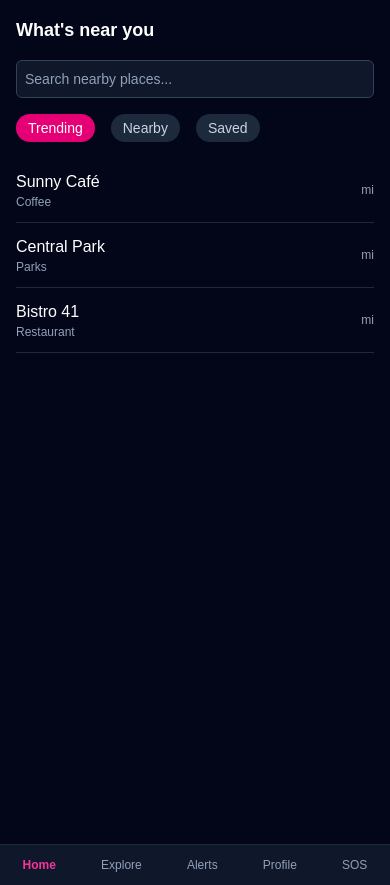
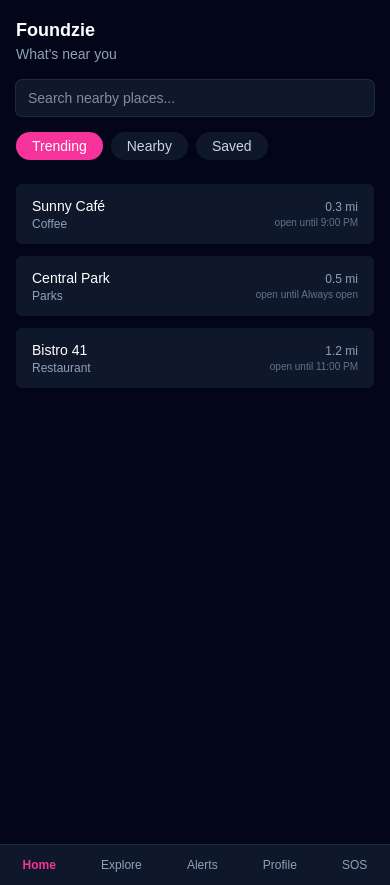
Before and after one commit to Foundzie/foundzie-v2, a Next.js app: page /mobile in a window 390 px wide. Built offline with nearby package versions, Linux system fonts and the light colour scheme.

Commit message:
Fix mobile list to use distanceMiles and align saved IDs

```diff
--- a/src/app/mobile/page.tsx
+++ b/src/app/mobile/page.tsx
@@ -1,70 +1,105 @@
 "use client";
 
+import Link from "next/link";
+import { mockPlaces } from "@/app/data/places";
+import { savedPlaceIds } from "@/app/data/saved";
 import { useState } from "react";
-import Link from "next/link";
-import { trendingPlaces, nearbyPlaces, allPlaces } from "@/app/data/places";
-import { savedPlaceIds } from "@/app/data/saved";
+
+const TABS = ["Trending", "Nearby", "Saved"] as const;
 
 export default function MobileHomePage() {
-  const [activeTab, setActiveTab] = useState<"trending" | "nearby" | "saved">("trending");
+  const [activeTab, setActiveTab] = useState<(typeof TABS)[number]>("Trending");
+  const [search, setSearch] = useState("");
 
-  // Automatically build savedPlaces from allPlaces using savedPlaceIds
-  const savedPlaces = allPlaces.filter((place) => savedPlaceIds.includes(place.id));
+  // normalize saved ids because your places.ts uses string ids
+  const savedIdsAsString = savedPlaceIds.map((id) => String(id));
 
-  // Pick which dataset to show based on the active tab
-  const places =
-    activeTab === "trending"
-      ? trendingPlaces
-      : activeTab === "nearby"
-      ? nearbyPlaces
-      : savedPlaces;
+  // basic filtering by search
+  const filtered = mockPlaces.filter((place) =>
+    place.name.toLowerCase().includes(search.toLowerCase())
+  );
+
+  // tab-specific lists
+  const trendingList =
+    filtered.filter((p) => p.trending) ?? filtered;
+
+  const nearbyList =
+    filtered
+      .slice() // copy
+      .sort((a, b) => a.distanceMiles - b.distanceMiles);
+
+  const savedList = filtered.filter((p) =>
+    savedIdsAsString.includes(p.id)
+  );
+
+  let listToShow = filtered;
+  if (activeTab === "Trending") listToShow = trendingList;
+  if (activeTab === "Nearby") listToShow = nearbyList;
+  if (activeTab === "Saved") listToShow = savedList;
 
   return (
-    <main className="p-4 bg-slate-950 text-white min-h-screen">
-      <h1 className="text-lg font-semibold mb-4">What's near you</h1>
+    <main className="min-h-screen bg-slate-950 text-white">
+      <div className="mx-auto max-w-5xl px-4 py-4">
+        <h1 className="text-lg font-semibold">Foundzie</h1>
+        <p className="text-sm text-slate-400">What&apos;s near you</p>
 
-      {/* Search bar */}
+        {/* search */}
+        <div className="mt-4">
           <input
-        type="text"
+            value={search}
+            onChange={(e) => setSearch(e.target.value)}
             placeholder="Search nearby places..."
-        className="w-full mb-4 p-2 rounded-md bg-slate-900 border border-slate-700 text-sm text-white placeholder-slate-400"
+            className="w-full rounded-md bg-slate-900 px-3 py-2 text-sm outline-none ring-1 ring-slate-800 focus:ring-pink-500"
           />
+        </div>
 
-      {/* Tabs */}
-      <div className="flex space-x-4 mb-4">
-        {["trending", "nearby", "saved"].map((tab) => (
+        {/* tabs */}
+        <div className="mt-4 flex gap-2">
+          {TABS.map((tab) => (
             <button
               key={tab}
-            onClick={() => setActiveTab(tab as any)}
-            className={`px-3 py-1 text-sm rounded-full ${
-              activeTab === tab ? "bg-pink-600 text-white" : "bg-slate-800 text-slate-300"
+              onClick={() => setActiveTab(tab)}
+              className={`rounded-full px-4 py-1 text-sm transition ${
+                activeTab === tab
+                  ? "bg-pink-500 text-white"
+                  : "bg-slate-900 text-slate-300"
               }`}
             >
-            {tab.charAt(0).toUpperCase() + tab.slice(1)}
+              {tab}
             </button>
           ))}
         </div>
 
-      {/* Places list */}
-      <ul>
-        {places.length > 0 ? (
-          places.map((place) => (
-            <li key={place.id} className="border-b border-slate-800 py-3">
-              <Link href={`/mobile/places/${place.id}`}>
-                <div className="flex justify-between items-center">
+        {/* list */}
+        <ul className="mt-6 space-y-3">
+          {listToShow.length === 0 ? (
+            <li className="text-sm text-slate-400">No places match.</li>
+          ) : (
+            listToShow.map((place) => (
+              <li key={place.id}>
+                <Link
+                    href={`/mobile/places/${place.id}`}
+                    className="flex items-center justify-between rounded-md bg-slate-900 px-4 py-3 hover:bg-slate-800"
+                  >
                   <div>
-                    <p className="text-base font-medium">{place.name}</p>
+                    <p className="text-sm font-medium">{place.name}</p>
                     <p className="text-xs text-slate-400">{place.category}</p>
                   </div>
-                  <div className="text-xs text-slate-400">{place.distance} mi</div>
+                  <div className="text-right">
+                    {/* 👇 this was `place.distance` in your build log */}
+                    <div className="text-xs text-slate-400">
+                      {place.distanceMiles.toFixed(1)} mi
+                    </div>
+                    <div className="text-[10px] text-slate-500">
+                      open until {place.openUntil}
+                    </div>
                   </div>
                 </Link>
               </li>
             ))
-        ) : (
-          <li className="text-sm text-slate-400 py-4">No places found.</li>
           )}
         </ul>
+      </div>
     </main>
   );
 }
```
Lines whose indentation alone changed are shown as unchanged.
